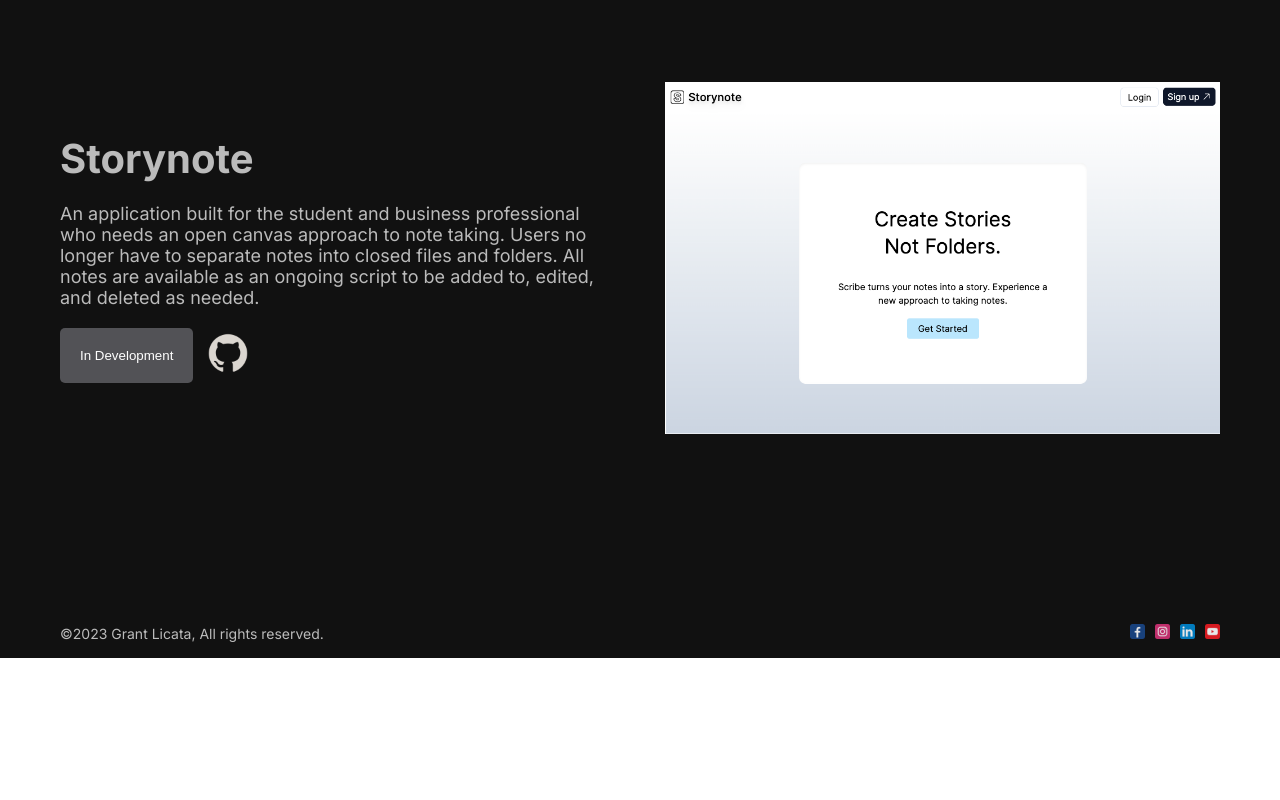
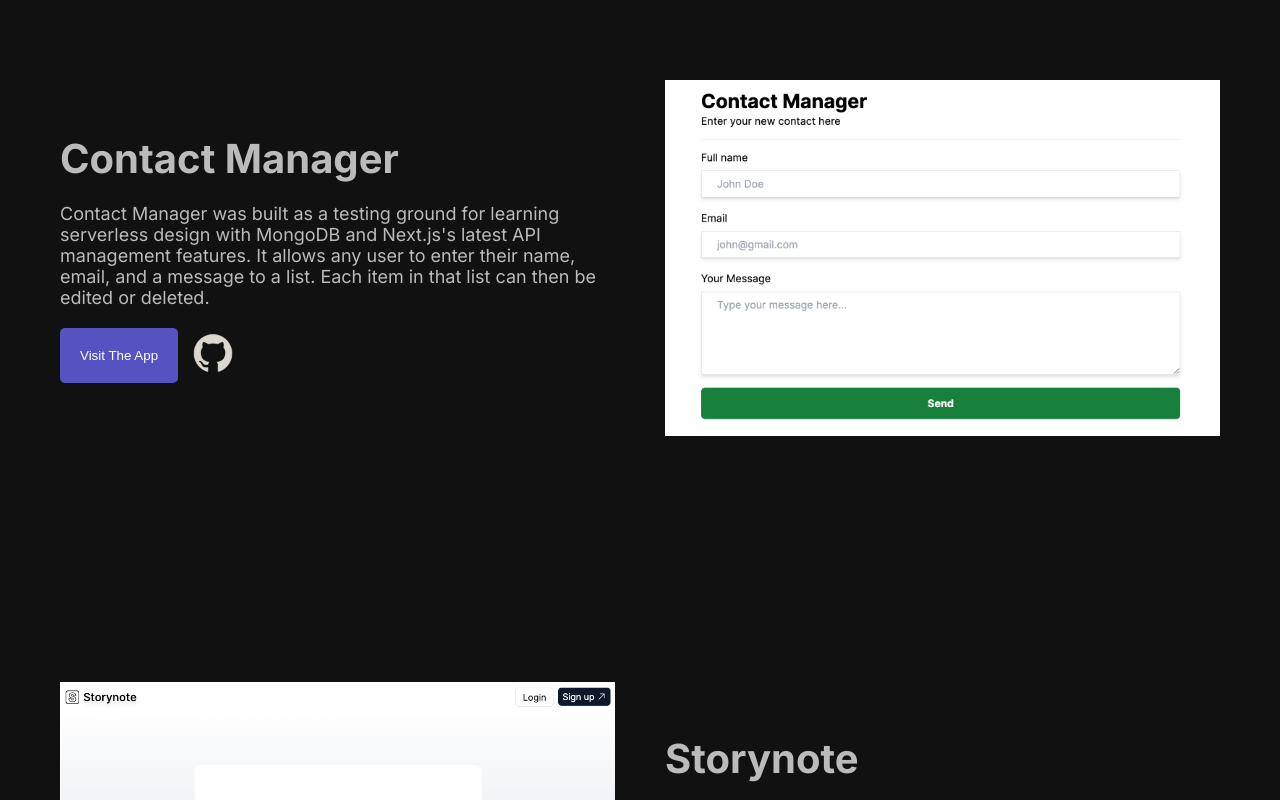
Before and after one commit to GrantLicata/Portfolio, a Next.js app: page /portfolio in a window 1280 px wide. Shown: the part 1460-2260 px from the top of the page. Before the commit the page ends 2118 px from the top, so only its background shows below. Built offline with nearby package versions, Linux system fonts and the light colour scheme.

Commit message:
Contact manager added back into portfolio

```diff
--- a/src/app/portfolio/data.js
+++ b/src/app/portfolio/data.js
@@ -23,15 +23,15 @@
       gitHub: "https://github.com/CookBook-Group-Project/CookBook",
       live: true,
     },
-    // {
-    //   id: 3,
-    //   title: "Contact Manager",
-    //   desc: "Contact Manager was built as a testing ground for learning serverless design with MongoDB and Next.js's latest API management features. It allows any user to enter their name, email, and a message to a list. Each item in that list can then be edited or deleted.",
-    //   image: Contact,
-    //   url: "https://contact-manager-gold.vercel.app/",
-    //   gitHub: "https://github.com/GrantLicata/Contacts",
-    //   live: true,
-    // },
+    {
+      id: 3,
+      title: "Contact Manager",
+      desc: "Contact Manager was built as a testing ground for learning serverless design with MongoDB and Next.js's latest API management features. It allows any user to enter their name, email, and a message to a list. Each item in that list can then be edited or deleted.",
+      image: Contact,
+      url: "https://contact-manager-gold.vercel.app/",
+      gitHub: "https://github.com/GrantLicata/Contacts",
+      live: true,
+    },
     {
       id: 4,
       title: "Storynote",
```
